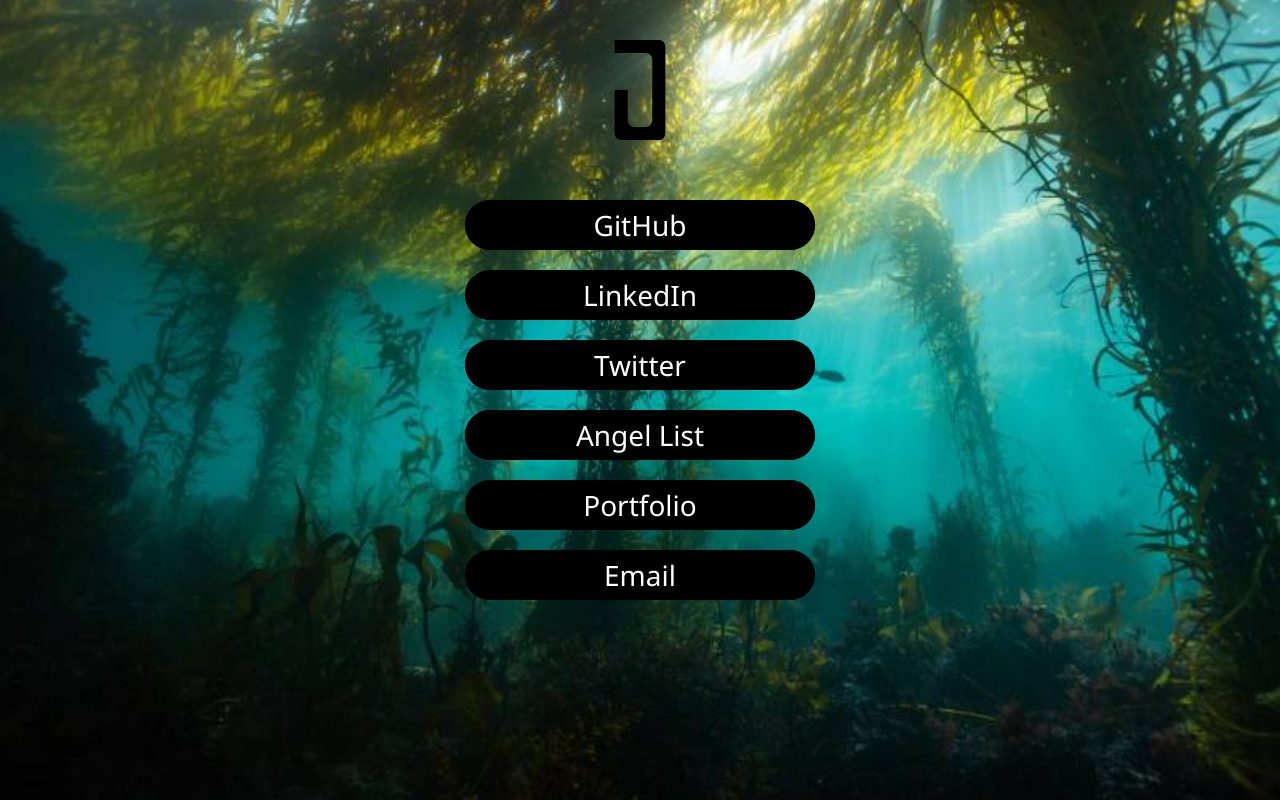
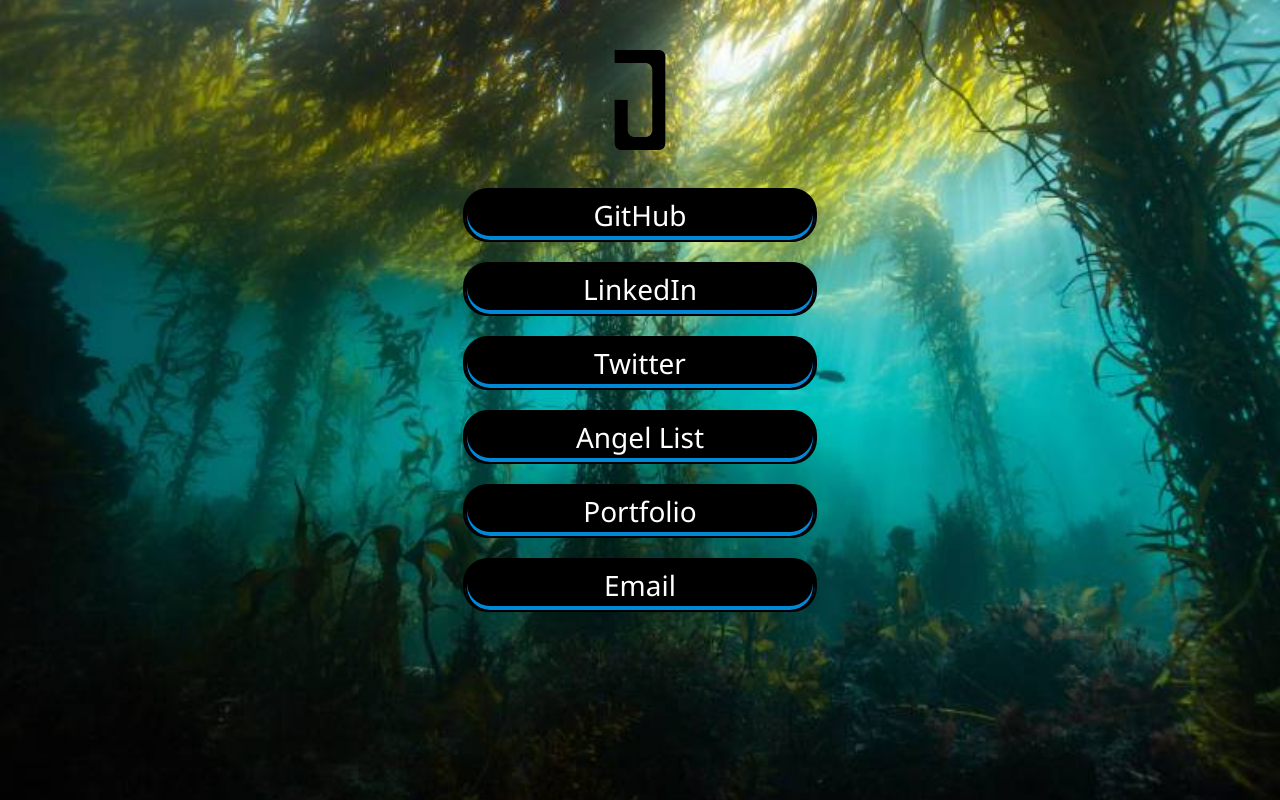
Before and after one commit to JohnMichaelD/personalLinkTree, a plain HTML site: page index.html in a window 1280 px wide. Drawn offline with Linux system fonts and the light colour scheme.

Commit message:
updated style

```diff
--- a/index.html
+++ b/index.html
@@ -10,7 +10,7 @@
     <body>
         <header class="logo?">
             <!--<h1>JMD</h1>-->
-            <img src="Logo_Black.png">
+            <img class="logo" src="Logo_Black.png">
         </header>
         <main class="links">
             <ul>
--- a/style.css
+++ b/style.css
@@ -76,8 +76,8 @@ header, footer {
     align-items: center;
 }
 
-img {
-    padding-top: 30px;
+img.logo {
+    margin-top: 50px;
     height: 100px;
     width: 100px;
 }
@@ -110,12 +110,15 @@ li,a {
     height: 40px;
     width: 350px;
     color: white;
-    border-radius: 25px;
     display: flex;
     align-items: center;
     justify-content: center;
     padding: 5px 0;
-    font-family:'Segoe UI', Tahoma, Geneva, Verdana, sans-serif ;
+    font-family:'Segoe UI', Tahoma, Geneva, Verdana, sans-serif;
+    border-bottom: 3px solid #ffa093;
+    box-shadow: inset 0 -4px 0 #0189d8;
+    border-radius: 25px;
+    border: 2px solid black;
 }
 
 a,
@@ -124,16 +127,13 @@ a:visited {
     color: white;
 }
 
-li:hover {
-
-}
-
 a:hover {
-    height: 37px;
-    width: 345px;
+    /*height: 37px;
+    width: 345px;*/
     background-color: aqua;
     color: black;
 }
+
 /*///////////////////////////
 Icon Footer
 ///////////////////////////*/
```
